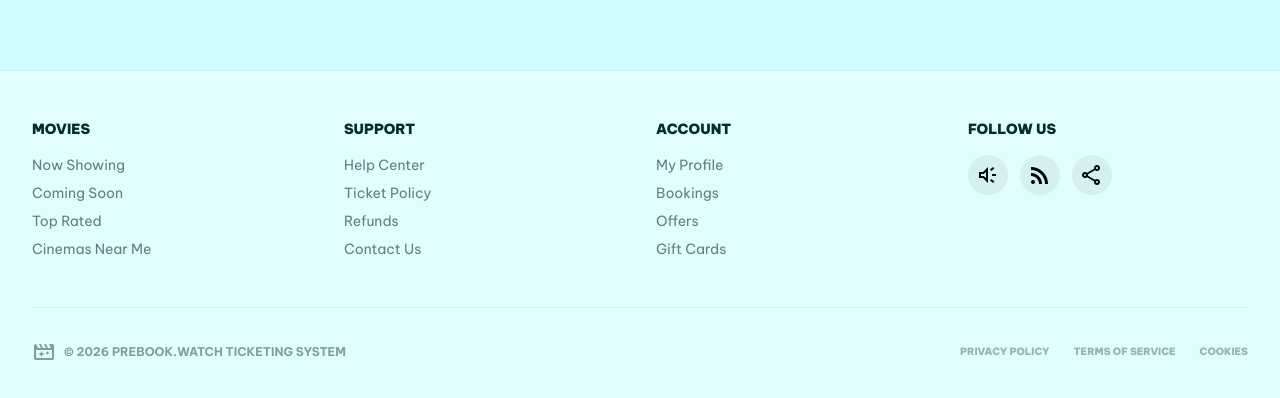
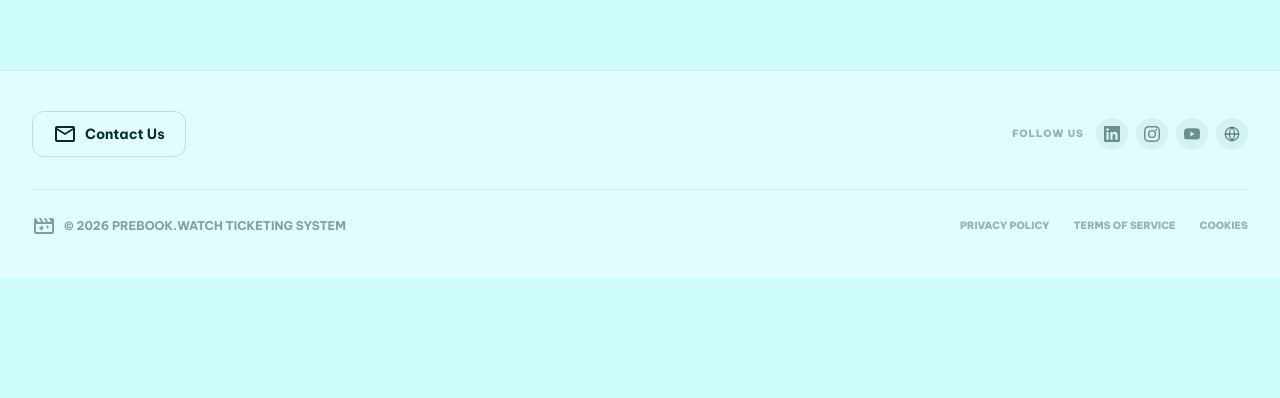
Before and after one commit to rd6260/prebook.watch, a Next.js app: page / in a window 1280 px wide. Shown: the part 1487-1885 px from the top of the page. After the commit the page ends 1765 px from the top, so only its background shows below. Built offline with nearby package versions, Linux system fonts and the light colour scheme.

Commit message:
update footer

```diff
--- a/components/Footer.tsx
+++ b/components/Footer.tsx
@@ -1,49 +1,88 @@
-const footerLinks = {
-  Movies: ["Now Showing", "Coming Soon", "Top Rated", "Cinemas Near Me"],
-  Support: ["Help Center", "Ticket Policy", "Refunds", "Contact Us"],
-  Account: ["My Profile", "Bookings", "Offers", "Gift Cards"],
-};
+import Link from "next/link";
+
+const SOCIAL_LINKS = [
+  {
+    label: "LinkedIn",
+    href: "https://in.linkedin.com/company/platoon-one-films",
+    icon: (
+      <svg viewBox="0 0 24 24" fill="currentColor" className="w-4 h-4">
+        <path d="M20.447 20.452h-3.554v-5.569c0-1.328-.027-3.037-1.852-3.037-1.853 0-2.136 1.445-2.136 2.939v5.667H9.351V9h3.414v1.561h.046c.477-.9 1.637-1.85 3.37-1.85 3.601 0 4.267 2.37 4.267 5.455v6.286zM5.337 7.433a2.062 2.062 0 0 1-2.063-2.065 2.064 2.064 0 1 1 2.063 2.065zm1.782 13.019H3.555V9h3.564v11.452zM22.225 0H1.771C.792 0 0 .774 0 1.729v20.542C0 23.227.792 24 1.771 24h20.451C23.2 24 24 23.227 24 22.271V1.729C24 .774 23.2 0 22.222 0h.003z" />
+      </svg>
+    ),
+  },
+  {
+    label: "Instagram",
+    href: "https://www.instagram.com/platoononefilms/",
+    icon: (
+      <svg viewBox="0 0 24 24" fill="currentColor" className="w-4 h-4">
+        <path d="M12 2.163c3.204 0 3.584.012 4.85.07 3.252.148 4.771 1.691 4.919 4.919.058 1.265.069 1.645.069 4.849 0 3.205-.012 3.584-.069 4.849-.149 3.225-1.664 4.771-4.919 4.919-1.266.058-1.644.07-4.85.07-3.204 0-3.584-.012-4.849-.07-3.26-.149-4.771-1.699-4.919-4.92-.058-1.265-.07-1.644-.07-4.849 0-3.204.013-3.583.07-4.849.149-3.227 1.664-4.771 4.919-4.919 1.266-.057 1.645-.069 4.849-.069zm0-2.163c-3.259 0-3.667.014-4.947.072-4.358.2-6.78 2.618-6.98 6.98-.059 1.281-.073 1.689-.073 4.948 0 3.259.014 3.668.072 4.948.2 4.358 2.618 6.78 6.98 6.98 1.281.058 1.689.072 4.948.072 3.259 0 3.668-.014 4.948-.072 4.354-.2 6.782-2.618 6.979-6.98.059-1.28.073-1.689.073-4.948 0-3.259-.014-3.667-.072-4.947-.196-4.354-2.617-6.78-6.979-6.98-1.281-.059-1.69-.073-4.949-.073zm0 5.838a6.162 6.162 0 1 0 0 12.324 6.162 6.162 0 0 0 0-12.324zM12 16a4 4 0 1 1 0-8 4 4 0 0 1 0 8zm6.406-11.845a1.44 1.44 0 1 0 0 2.881 1.44 1.44 0 0 0 0-2.881z" />
+      </svg>
+    ),
+  },
+  {
+    label: "YouTube",
+    href: "https://www.youtube.com/@PlatoonOneFilms",
+    icon: (
+      <svg viewBox="0 0 24 24" fill="currentColor" className="w-4 h-4">
+        <path d="M23.498 6.186a3.016 3.016 0 0 0-2.122-2.136C19.505 3.545 12 3.545 12 3.545s-7.505 0-9.377.505A3.017 3.017 0 0 0 .502 6.186C0 8.07 0 12 0 12s0 3.93.502 5.814a3.016 3.016 0 0 0 2.122 2.136c1.871.505 9.376.505 9.376.505s7.505 0 9.377-.505a3.015 3.015 0 0 0 2.122-2.136C24 15.93 24 12 24 12s0-3.93-.502-5.814zM9.545 15.568V8.432L15.818 12l-6.273 3.568z" />
+      </svg>
+    ),
+  },
+  {
+    label: "Website",
+    href: "https://platoon.one/",
+    icon: (
+      <svg viewBox="0 0 24 24" fill="none" stroke="currentColor" strokeWidth="2" strokeLinecap="round" strokeLinejoin="round" className="w-4 h-4">
+        <circle cx="12" cy="12" r="10" />
+        <line x1="2" y1="12" x2="22" y2="12" />
+        <path d="M12 2a15.3 15.3 0 0 1 4 10 15.3 15.3 0 0 1-4 10 15.3 15.3 0 0 1-4-10 15.3 15.3 0 0 1 4-10z" />
+      </svg>
+    ),
+  },
+];
 
 export default function Footer() {
   return (
-    <footer className="border-t border-[hsl(181_54%_37%/0.12)] py-12 bg-white/40">
+    <footer className="border-t border-[hsl(181_54%_37%/0.12)] py-10 bg-white/40">
       <div className="max-w-7xl mx-auto px-4 sm:px-6 lg:px-8">
-        <div className="grid grid-cols-2 md:grid-cols-4 gap-8 mb-12">
-          {Object.entries(footerLinks).map(([section, links]) => (
-            <div key={section}>
-              <h5 className="font-black text-[hsl(181_100%_9%)] uppercase text-sm mb-4">
-                {section}
-              </h5>
-              <ul className="space-y-2 text-sm text-[hsl(181_100%_9%/0.6)]">
-                {links.map((link) => (
-                  <li key={link}>
-                    <a href="#" className="hover:text-[hsl(181_100%_9%)] transition-colors">
-                      {link}
-                    </a>
-                  </li>
-                ))}
-              </ul>
-            </div>
-          ))}
 
-          <div className="flex flex-col">
-            <h5 className="font-black text-[hsl(181_100%_9%)] uppercase text-sm mb-4">
+        {/* Main row */}
+        <div className="flex flex-col sm:flex-row items-center justify-between gap-6 mb-8">
+
+          {/* Contact Us */}
+          <Link
+            href="/contact"
+            className="inline-flex items-center gap-2 px-5 py-2.5 rounded-xl border border-[hsl(181_100%_9%/0.15)] text-sm font-bold text-[hsl(181_100%_9%)] hover:bg-[hsl(181_100%_9%/0.05)] transition-all"
+          >
+            <span className="material-symbols-outlined text-base">mail</span>
+            Contact Us
+          </Link>
+
+          {/* Follow Us */}
+          <div className="flex items-center gap-3">
+            <span className="text-[10px] font-black uppercase tracking-widest text-[hsl(181_100%_9%/0.35)]">
               Follow Us
-            </h5>
-            <div className="flex gap-3">
-              {["brand_awareness", "rss_feed", "share"].map((icon) => (
-                <span
-                  key={icon}
-                  className="material-symbols-outlined p-2 rounded-full bg-[hsl(181_100%_9%/0.06)] cursor-pointer hover:bg-[hsl(181_100%_9%/0.12)] transition-colors"
+            </span>
+            <div className="flex gap-2">
+              {SOCIAL_LINKS.map(({ label, href, icon }) => (
+                <a
+                  key={label}
+                  href={href}
+                  target="_blank"
+                  rel="noopener noreferrer"
+                  aria-label={label}
+                  title={label}
+                  className="p-2 rounded-full text-[hsl(181_100%_9%/0.5)] bg-[hsl(181_100%_9%/0.06)] hover:bg-[hsl(181_100%_9%/0.12)] hover:text-[hsl(181_100%_9%)] transition-all"
                 >
                   {icon}
-                </span>
+                </a>
               ))}
             </div>
           </div>
         </div>
 
-        <div className="flex flex-col md:flex-row items-center justify-between pt-8 border-t border-[hsl(181_54%_37%/0.1)] gap-4">
+        {/* Bottom bar */}
+        <div className="flex flex-col md:flex-row items-center justify-between pt-6 border-t border-[hsl(181_54%_37%/0.1)] gap-4">
           <div className="flex items-center gap-2 text-[hsl(181_100%_9%/0.45)]">
             <span className="material-symbols-outlined text-2xl">movie_filter</span>
             <span className="text-xs font-bold">© 2026 PREBOOK.WATCH TICKETING SYSTEM</span>
@@ -56,6 +95,7 @@
             ))}
           </div>
         </div>
+
       </div>
     </footer>
   );
```
